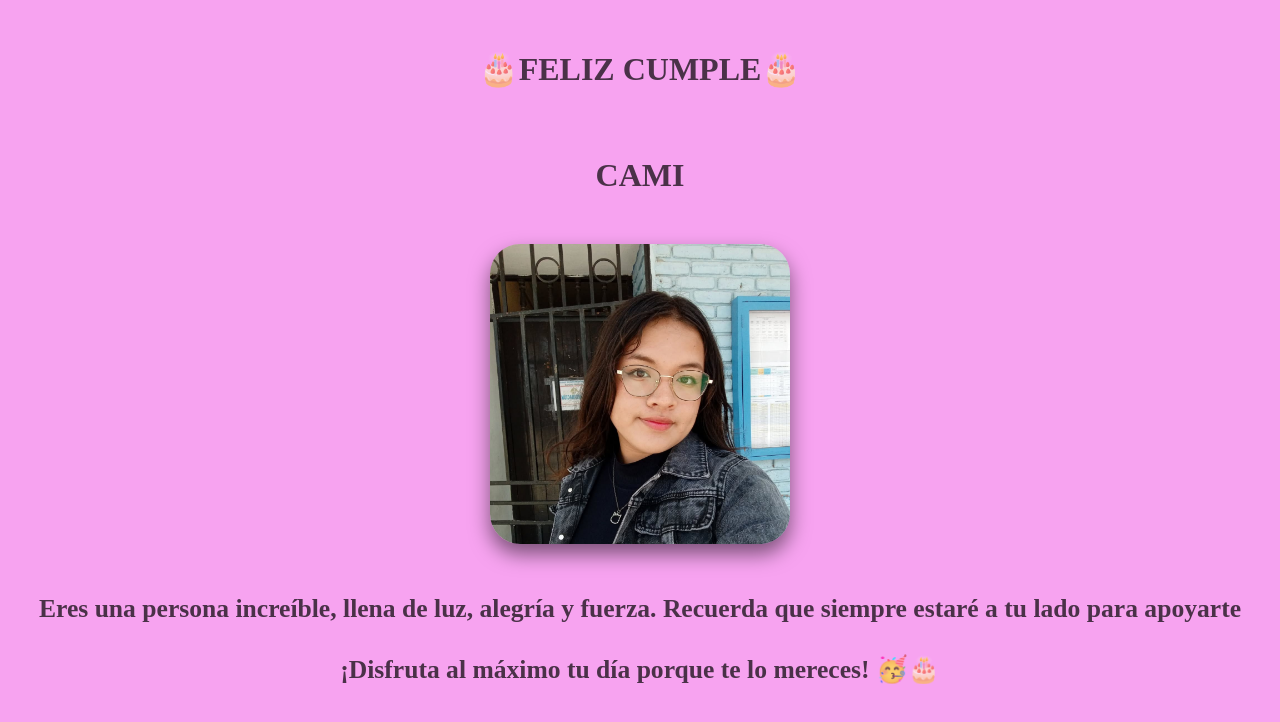
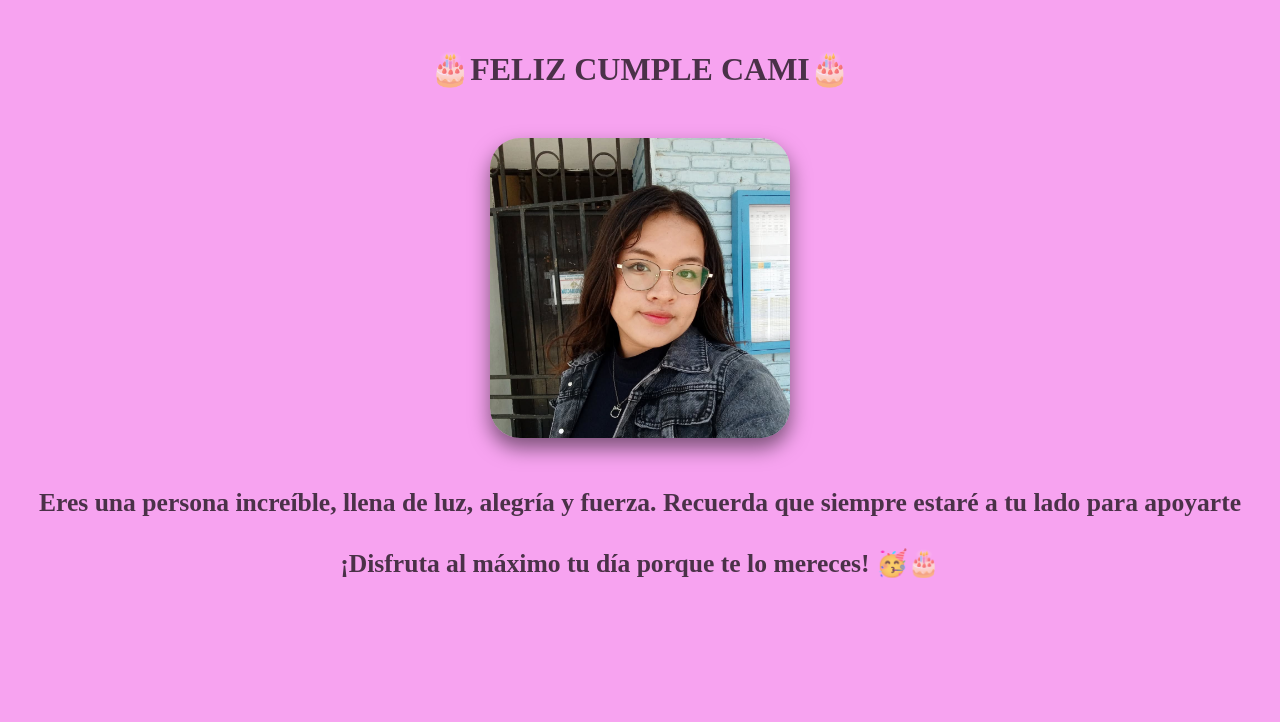
Before and after one commit to Josue0170/Cumple-Cam, a plain HTML site: page index.html in a window 1280 px wide. Drawn offline with Linux system fonts and the light colour scheme; a web font is replaced by a local one.

Commit message:
Update index.html

```diff
--- a/index.html
+++ b/index.html
@@ -8,8 +8,7 @@
     <link rel="stylesheet" href="style.css">
 </head>
 <body>
-    <h2>🎂FELIZ CUMPLE🎂</h2><br>
-    <h2> CAMI</h2>
+    <h2>🎂FELIZ CUMPLE CAMI🎂</h2>
     <div class="slider-frame">
         <ul>
             <li><img src="cami2.jpg" alt=""></li>
```
